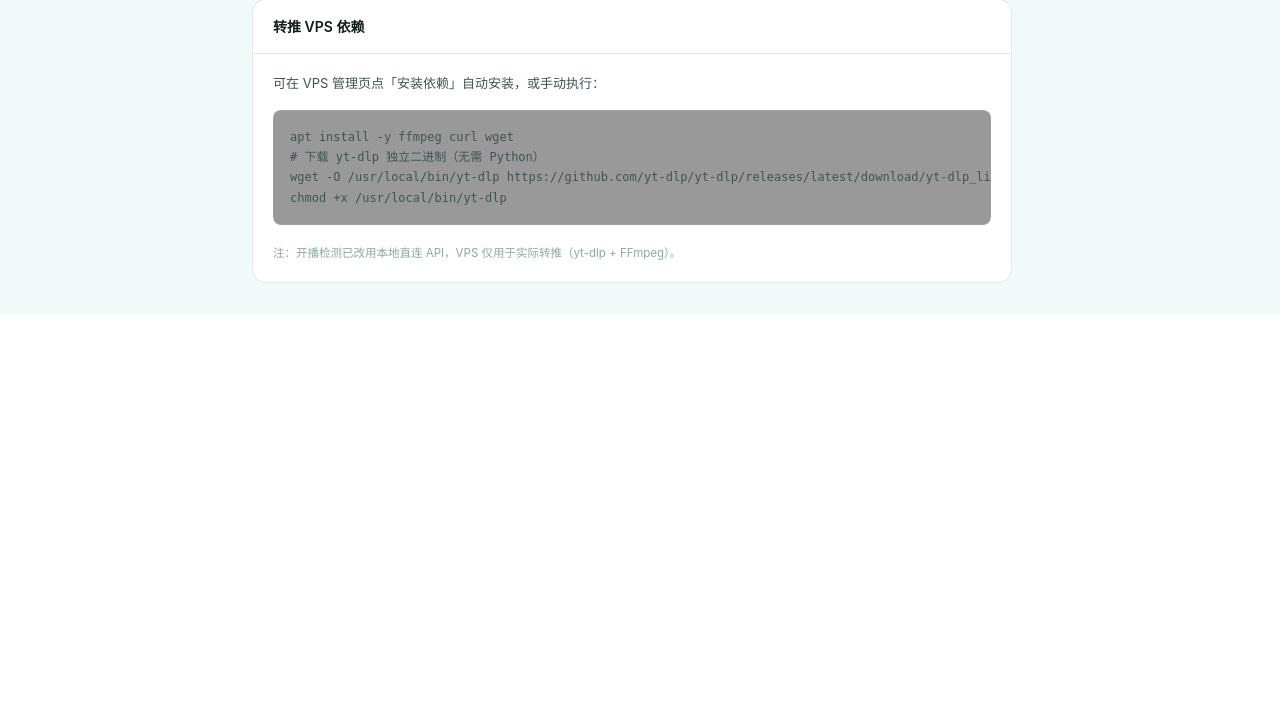
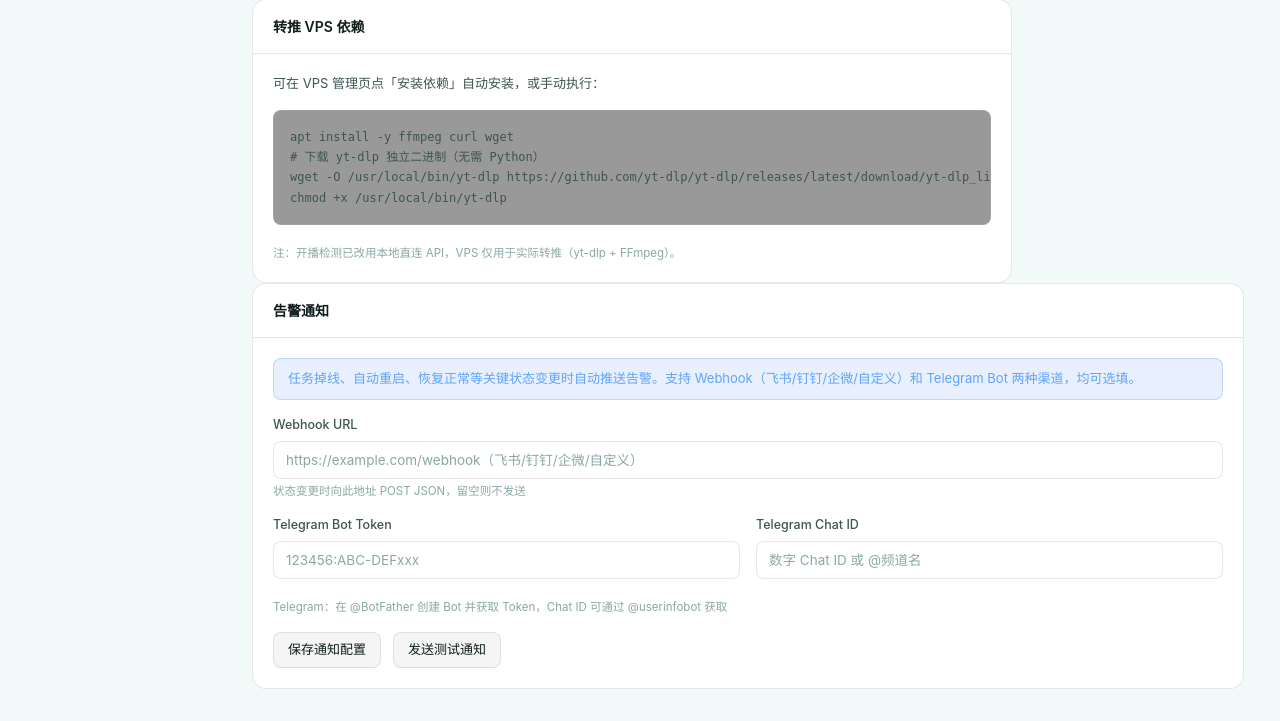
Before and after one commit to tiaochao/restream-console, a Node project: template views/settings.ejs in a window 1280 px wide. Shown: the part 1654-2375 px from the top of the page. Before the commit the page ends 1969 px from the top, so only its background shows below. Run offline with Node 20 templates, Linux system fonts and the light colour scheme; the template is opened without the code that fills it, so the values that code supplies are empty; some libraries are stand-ins or nearby versions.

Commit message:
feat(03-02): OBS-01 — 添加通知渠道配置 UI 和 settings 路由（Webhook + Telegram）
- routes/settings.js: getCfg 添加三个 notify_ 字段
- routes/settings.js: 新增 POST /settings/notifications 路由（保存通知配置）
- routes/settings.js: 新增 POST /settings/test-notify 路由（调用 notifier.test()）
- views/settings.ejs: 添加告警通知配置卡片（Webhook URL + Telegram 双渠道）
- views/settings.ejs: 添加 testNotify() JS 函数

Co-Authored-By: Claude Sonnet 4.6 <noreply@anthropic.com>

```diff
--- a/views/settings.ejs
+++ b/views/settings.ejs
@@ -226,6 +226,48 @@ chmod +x /usr/local/bin/yt-dlp</pre>
   </div>
 </div>
 
+<!-- 告警通知配置 -->
+<div class="card">
+  <div class="card-header">
+    <div class="card-title">告警通知</div>
+  </div>
+  <div class="modal-body stack">
+    <div class="alert alert-info" style="font-size:13px;">
+      任务掉线、自动重启、恢复正常等关键状态变更时自动推送告警。支持 Webhook（飞书/钉钉/企微/自定义）和 Telegram Bot 两种渠道，均可选填。
+    </div>
+    <form method="POST" action="/settings/notifications" class="stack">
+      <input type="hidden" name="_csrf" value="<%= csrfToken %>">
+      <div>
+        <label class="form-label">Webhook URL</label>
+        <input type="url" name="notify_webhook_url" value="<%= cfg.notify_webhook_url %>"
+          placeholder="https://example.com/webhook（飞书/钉钉/企微/自定义）"
+          class="form-input" autocomplete="off">
+        <div class="form-hint">状态变更时向此地址 POST JSON，留空则不发送</div>
+      </div>
+      <div style="display:grid;grid-template-columns:1fr 1fr;gap:16px;">
+        <div>
+          <label class="form-label">Telegram Bot Token</label>
+          <input type="text" name="notify_telegram_token" value="<%= cfg.notify_telegram_token %>"
+            placeholder="123456:ABC-DEFxxx"
+            class="form-input" autocomplete="off">
+        </div>
+        <div>
+          <label class="form-label">Telegram Chat ID</label>
+          <input type="text" name="notify_telegram_chat_id" value="<%= cfg.notify_telegram_chat_id %>"
+            placeholder="数字 Chat ID 或 @频道名"
+            class="form-input" autocomplete="off">
+        </div>
+      </div>
+      <div class="form-hint">Telegram：在 @BotFather 创建 Bot 并获取 Token，Chat ID 可通过 @userinfobot 获取</div>
+      <div style="display:flex;align-items:center;gap:12px;flex-wrap:wrap;">
+        <button type="submit" class="btn btn-secondary">保存通知配置</button>
+        <button type="button" id="test-notify-btn" onclick="testNotify()" class="btn btn-secondary">发送测试通知</button>
+        <span id="test-notify-result" style="font-size:13px;"></span>
+      </div>
+    </form>
+  </div>
+</div>
+
 <script>
 const _csrf = document.querySelector('meta[name="csrf-token"]')?.content || '';
 
@@ -445,4 +487,25 @@ async function testCookie() {
   }
   btn.disabled = false; btn.textContent = '测试检测';
 }
+
+async function testNotify() {
+  const btn = document.getElementById('test-notify-btn');
+  const result = document.getElementById('test-notify-result');
+  btn.disabled = true; btn.textContent = '发送中...';
+  result.textContent = '';
+  try {
+    const r = await fetch('/settings/test-notify', {
+      method: 'POST',
+      headers: { 'Content-Type': 'application/x-www-form-urlencoded' },
+      body: '_csrf=' + encodeURIComponent(_csrf),
+    });
+    const d = await r.json();
+    result.textContent = d.msg;
+    result.style.color = d.ok ? 'var(--text-3)' : '#f87171';
+  } catch (e) {
+    result.textContent = '请求失败';
+    result.style.color = '#f87171';
+  }
+  btn.disabled = false; btn.textContent = '发送测试通知';
+}
 </script>
```
Also changed, not shown: routes/settings.js (+28 -0 lines), .planning/phases/03-observability-alerts/03-02-SUMMARY.md (added).
